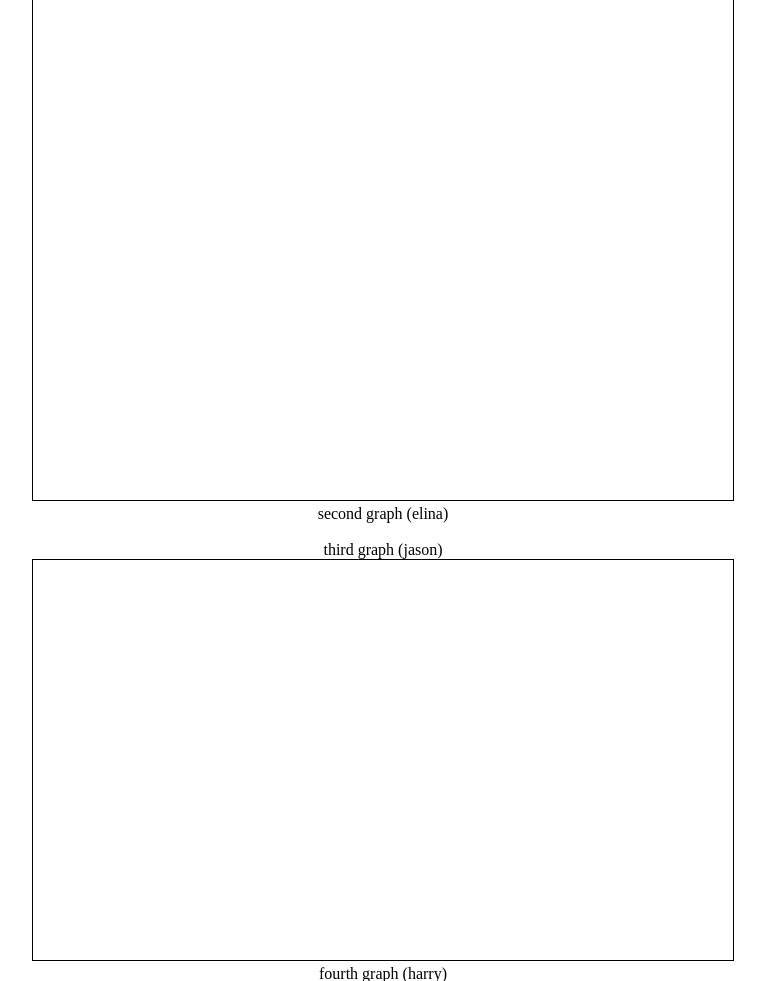
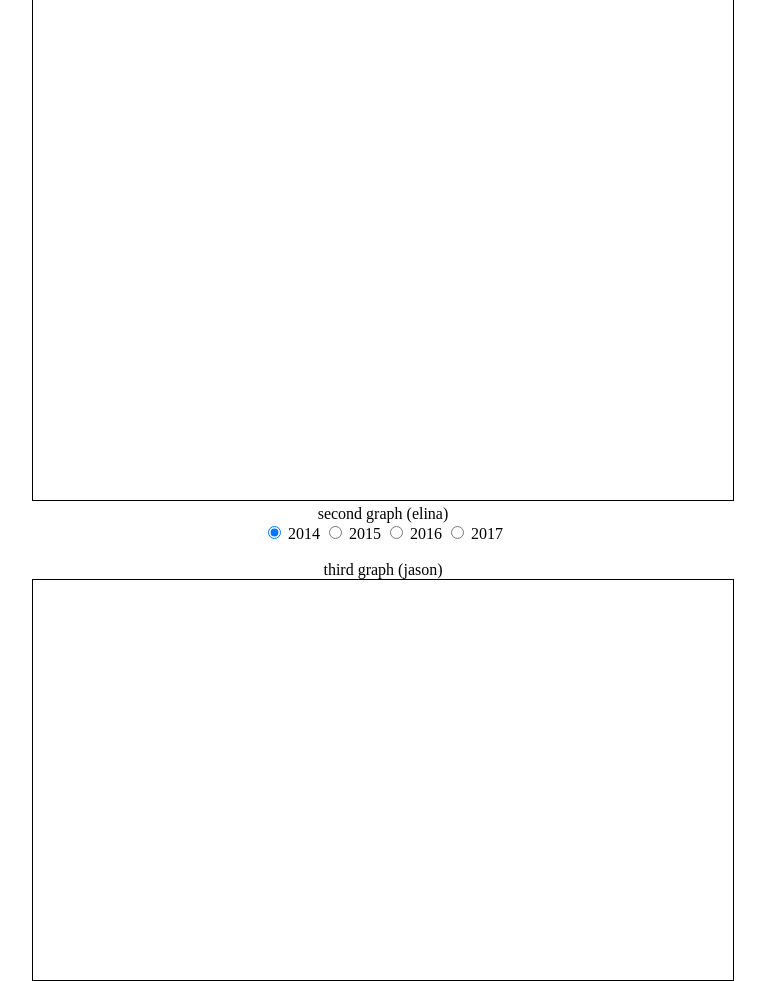
Before and after one commit to lilharry/rc-data, a Flask app: page / in a window 1280 px wide. Shown: the part 176-1157 px from the top of the page, without its empty margins (257-1022 px from the left). Run offline with Flask 2, Linux system fonts and the light colour scheme; data comes from the database, SQL or seed files in the repository; some libraries are stand-ins or nearby versions.

Commit message:
Working on transitions

```diff
--- a/app.py
+++ b/app.py
@@ -7,7 +7,7 @@ app = Flask(__name__)
 
 @app.route("/")
 def hello():
-	return render_template('main.html')
+	return render_template('main.html', totalRc = hours.getTotalRcHours())
 
 if __name__ == '__main__':
     if os.path.getsize("data/database.db") == 0:
--- a/templates/main.html
+++ b/templates/main.html
@@ -33,8 +33,37 @@
 
   <br>second graph (elina)<br>
 	<div id="chart" id="second">
+		<form>
+			<label><input type="radio" name="data" value="0" checked> 2014</label>
+			<label><input type="radio" name="data" value="1"> 2015</label>
+			<label><input type="radio" name="data" value="2"> 2016</label>
+			<label><input type="radio" name="data" value="3"> 2017</label>
+		</form>
 	</div>
 
+	<script>
+		var dataset = [
+			[{label: 'Freshmen', count: {{totalRc['2014'][0]}}},
+			{label: 'Sophomores', count: {{totalRc['2014'][1]}}},
+			{label: 'Juniors', count: {{totalRc['2014'][2]}}},
+			{label: 'Seniors', count: {{totalRc['2014'][3]}}}],
+
+			[{label: 'Freshmen', count: {{totalRc['2015'][0]}}},
+			{label: 'Sophomores', count: {{totalRc['2015'][1]}}},
+			{label: 'Juniors', count: {{totalRc['2015'][2]}}},
+			{label: 'Seniors', count: {{totalRc['2015'][3]}}}],
+
+			[{label: 'Freshmen', count: {{totalRc['2016'][0]}}},
+			{label: 'Sophomores', count: {{totalRc['2016'][1]}}},
+			{label: 'Juniors', count: {{totalRc['2016'][2]}}},
+			{label: 'Seniors', count: {{totalRc['2016'][3]}}}],
+
+			[{label: 'Freshmen', count: {{totalRc['2017'][0]}}},
+			{label: 'Sophomores', count: {{totalRc['2017'][1]}}},
+			{label: 'Juniors', count: {{totalRc['2017'][2]}}},
+			{label: 'Seniors', count: {{totalRc['2017'][3]}}}]
+		];
+	</script>
 	<script src="https://d3js.org/d3.v4.min.js"></script>
 	<script src="../static/rc-hours.js"></script>
 
```
